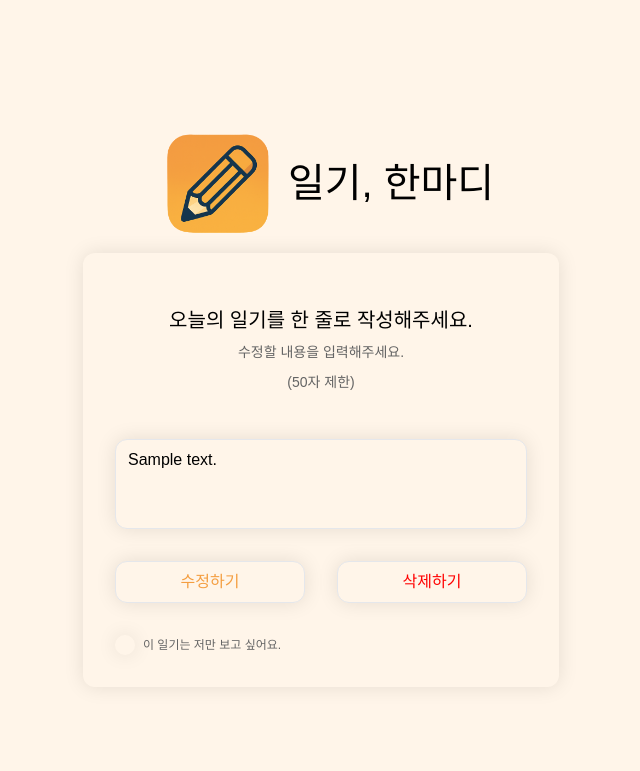
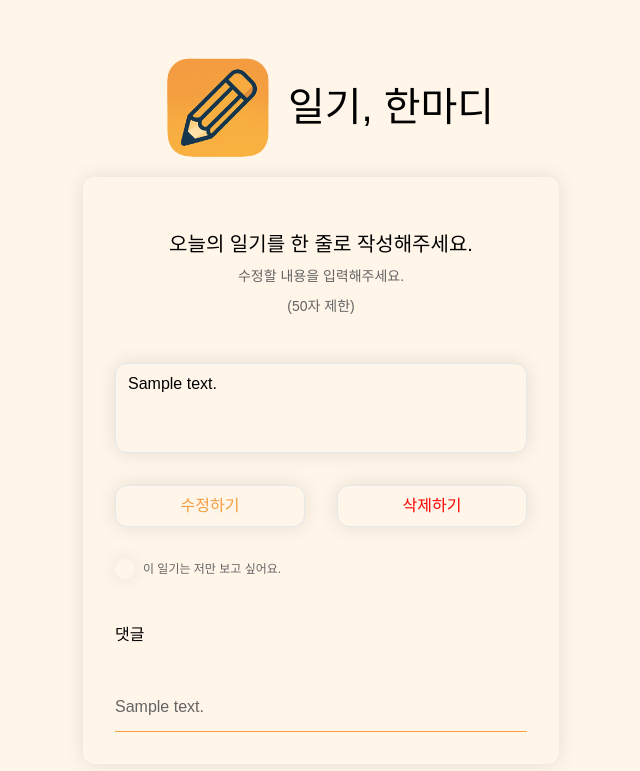
Before and after one commit to IIIBreakeRIII/Jungle-Hanjul-Diary, a Flask app: template templates/myDiary-edit.html in a window 1280 px wide. Shown: the top 771 px of the page, without its empty margins (319-959 px from the left). Run offline with Flask 3, Linux system fonts and the light colour scheme; the template is opened without the code that fills it: most values are stand-ins (such as "Sample title", 1, 10 or a date in 2020); some web fonts are replaced.

Commit message:
feat: 내가 작성한 일기 조회 시 댓글도 함께 조회하는 기능 추가

```diff
--- a/templates/myDiary-edit.html
+++ b/templates/myDiary-edit.html
@@ -38,6 +38,38 @@
               <span class="text-[12px] font-[100] text-[rgba(var(--gray))]">이 일기는 저만 보고 싶어요.</span>
             </label>
           </div>
+
+          {# 댓글 목록 #}
+          <p class="text-[16px] font-[300] mt-[20px] mb-[12px]">댓글</p>
+            {% if comments %}
+              {% for comment in comments %}
+                {% if comment.is_mine %}
+                  <div class="diary-reply-div py-[12px] border-b border-b-[rgba(var(--primary))] flex items-center justify-between" data-comment-id="{{ comment._id }}">
+                    <div class="diary-reply-div flex items-center">
+                      <span class="diary-reply-text text-[16px] font-[100] text-[rgba(var(--gray))]">{{ comment.comment }}</span>
+                      <input class="diary-reply-edit-input flex-1 bg-[rgba(var(--bg-orange))] hidden shadow-div-parent border rounded-[8px] px-3 py-2 focus:outline-[rgba(var(--primary))]" maxlength="30" value=""/>
+                      <p class="reply-reveal-my-text ml-[8px] text-[10px] font-[100] text-[rgba(var(--gray))]">(내가 쓴 댓글)</p>
+                    </div>
+                    <div class="diary-reply-edit-div flex items-center">
+                      <button class="diary-reply-edit-button ml-2 px-3 py-1 text-[10px] border rounded-[6px] shadow-div-parent hover:border-primary">수정</button>
+                      <button class="diary-reply-save-button ml-2 px-3 py-1 text-[10px] border rounded-[6px] shadow-div-parent hover:border-primary hidden">저장</button>
+                      <button class="diary-reply-delete-button ml-[12px] px-3 py-1 text-[10px] text-[rgba(var(--red))] border rounded-[6px] shadow-div-parent hover:border-warn">삭제</button>
+                    </div>
+                  </div>
+                {% else %}
+                  <div class="diary-reply-div py-[12px] border-b border-b-[rgba(var(--primary))]" data-comment-id="{{ comment._id }}">
+                    <p class="diary-reply-text text-[16px] font-[100] text-[rgba(var(--gray))]">
+                      {{ comment.comment }}
+                  </div>
+                {% endif %}
+              {% endfor %}
+            {% else %}
+              <div class="py-[12px] border-b border-b-[rgba(var(--primary))]">
+                <p class="text-[16px] font-[100] text-[rgba(var(--gray))] text-center">
+                  아직 작성된 댓글이 없습니다.
+                </p>
+              </div>
+            {% endif %}
         </div>
       </section>
     </main>
```
Also changed, not shown: my_diary_routes.py (+17 -1 lines).
